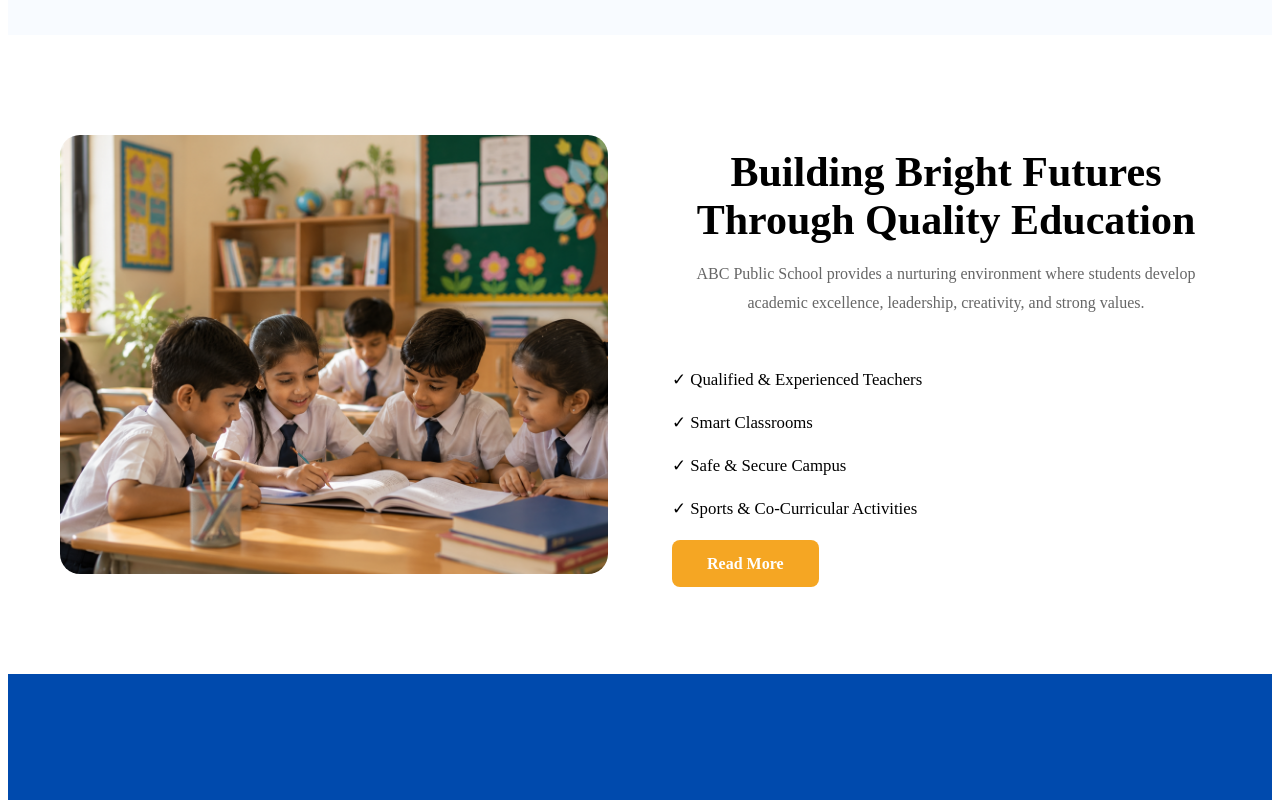
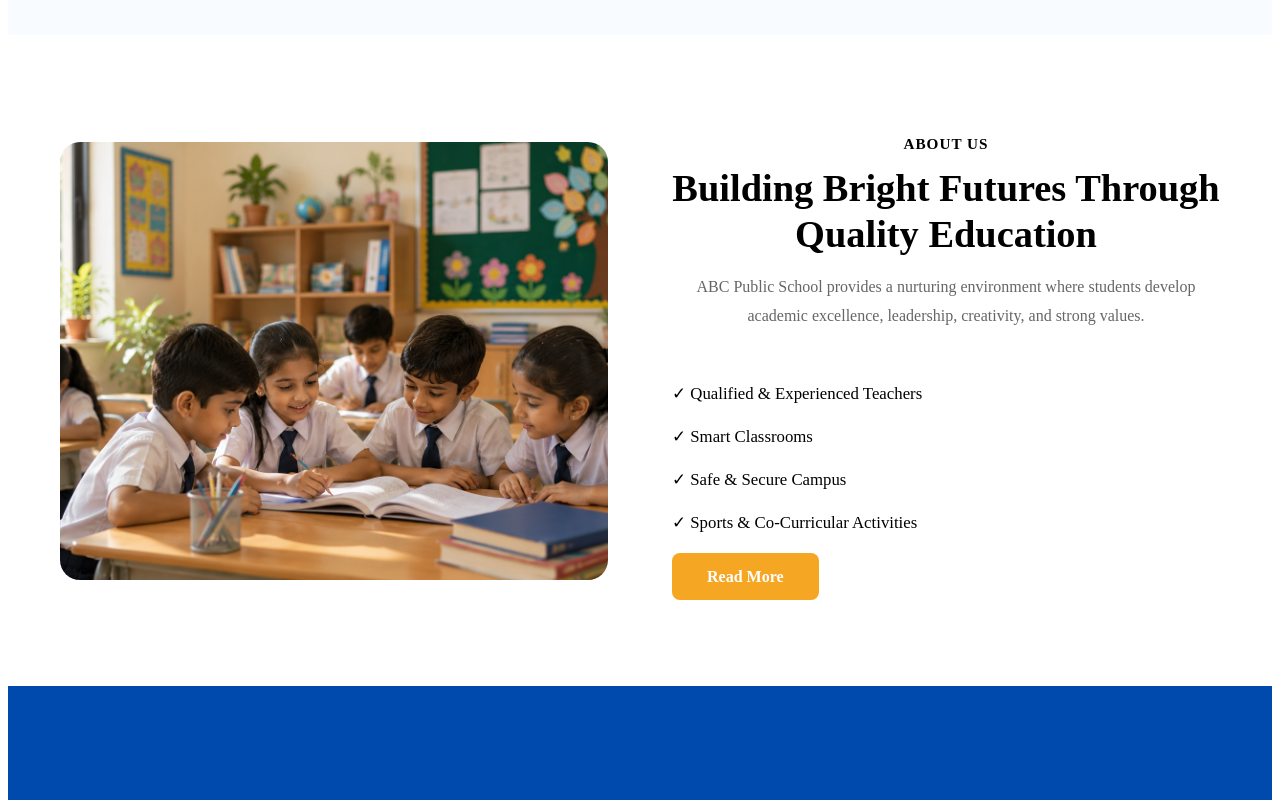
Before and after one commit to UAmani/school-website, a Next.js app: page / in a window 1280 px wide. Shown: the part 660-1460 px from the top of the page. Built offline with nearby package versions, Linux system fonts and the light colour scheme.

Commit message:
section title css

```diff
--- a/components/Common/SectionTitle/SectionTitle.module.css
+++ b/components/Common/SectionTitle/SectionTitle.module.css
@@ -9,21 +9,28 @@
 .center {
   text-align: center;
 }
-
 .sectionTitle span {
-  color: #004aad;
+  color: var(--primary-color);
+  font-size: 0.95rem;
   font-weight: 600;
   text-transform: uppercase;
   letter-spacing: 1px;
-  display: none;
-}
-
-.sectionTitle h2 {
-  font-size: 42px;
-  margin: 12px 0;
 }
 
 .sectionTitle p {
+  font-size: 1rem;
   color: #666;
   line-height: 1.8;
+  max-width: 700px;
 }
+
+
+
+
+
+.sectionTitle h2 {
+  font-size: clamp(1.8rem, 3vw, 2.5rem); /* 29px - 40px */
+  margin: 12px 0;
+  line-height: 1.2;
+  font-weight: 700;
+}
```
